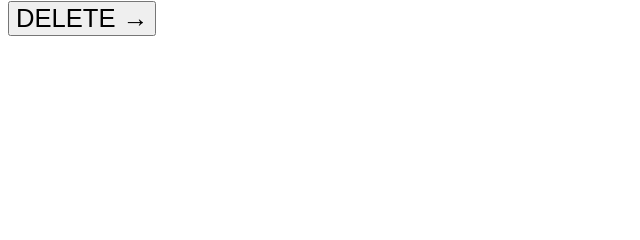
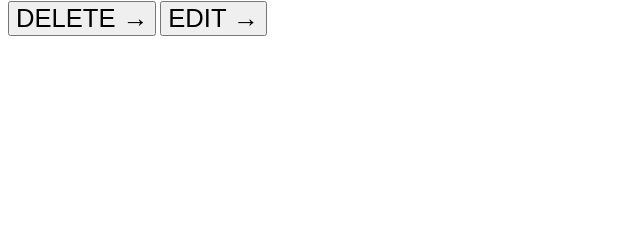
Before and after one commit to karimamd/flaskapp, a Flask app: page / in a window 1280 px wide. Shown: the part 242-482 px from the top of the page, without its empty margins (0-640 px from the left). Run offline with Flask 3, Linux system fonts and the light colour scheme; a database or web service that is not in the repository returns one stand-in record (values such as "Sample title"); data that the repository does not hold is empty; some libraries are stand-ins or nearby versions.

Commit message:
implement id click

```diff
--- a/templates/edit.html
+++ b/templates/edit.html
@@ -56,7 +56,7 @@
          currentNoteId = data.note_id;
       })
       .catch(error => {
-         console.error("Error fetching next note:", error);
+         console.error("Error fetching note by id:", error);
       });
 
    </script>
--- a/templates/queue.html
+++ b/templates/queue.html
@@ -24,6 +24,7 @@
 		<div style="font-size: 4vw;white-space: pre-wrap;" id="note-body"  dir="auto">Note Body</div>
 
 		<button style="font-size: 2vw;" id="delete-note">DELETE &rarr;</button>
+		<button style="font-size: 2vw;" id="edit-note">EDIT &rarr;</button>
 	</div>
 
 
@@ -93,7 +94,6 @@
 
 	}
 
-	// Function to navigate to the next note
 	function deleteNote() {
 
 		// Send a request to the server to delete the current not and get the next one
@@ -111,10 +111,14 @@
 
 	}
 
+
 	// Add click event listeners to the arrow buttons
 	document.getElementById("previous-note").addEventListener("click", previousNote);
 	document.getElementById("next-note").addEventListener("click", nextNote);
 	document.getElementById("delete-note").addEventListener("click", deleteNote);
+	document.getElementById("edit-note").onclick = function () {
+        location.href = "{{ url_for('edit') }}?enote_id="+currentNoteId;
+    };
 
 
 </script>
```
